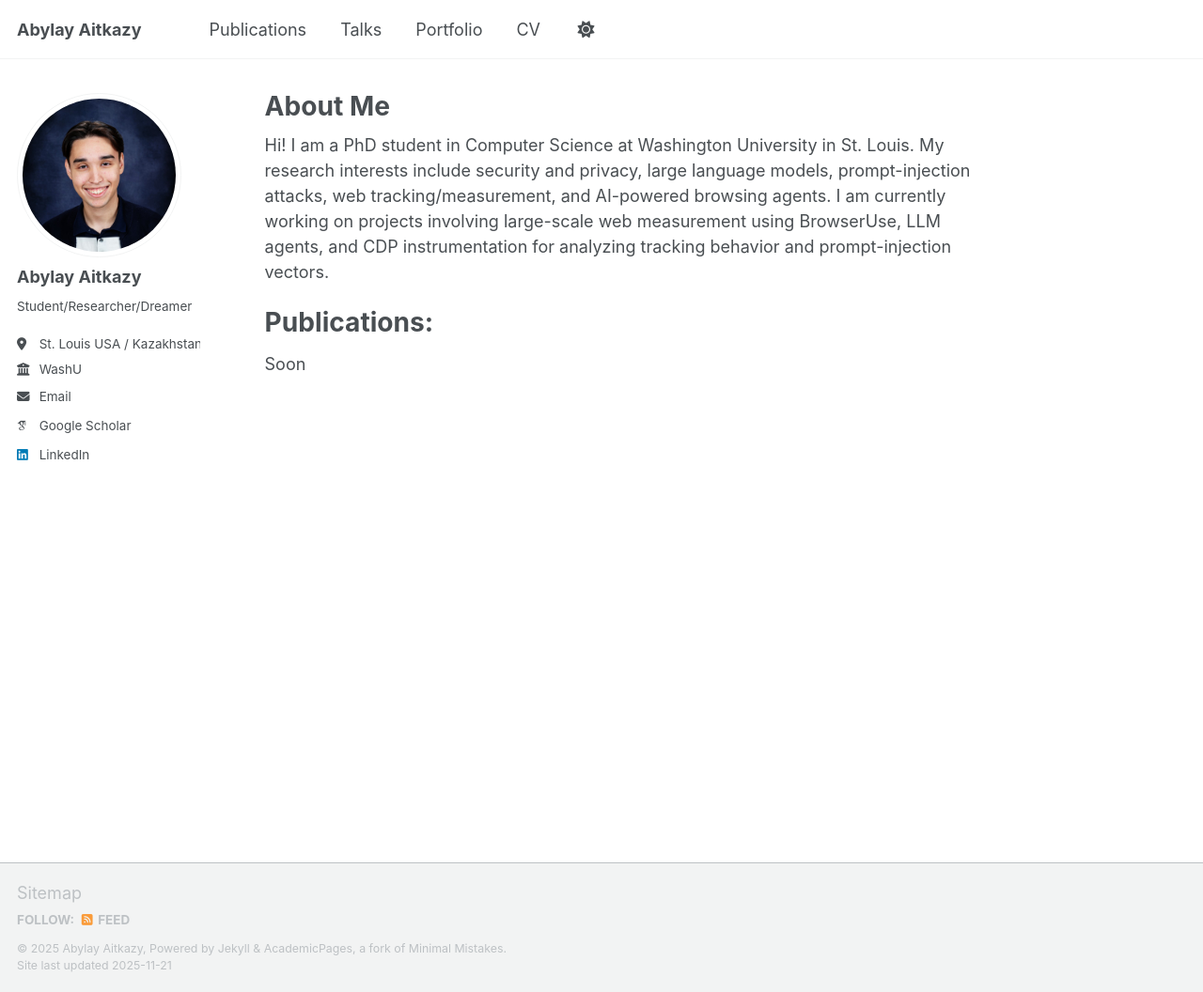
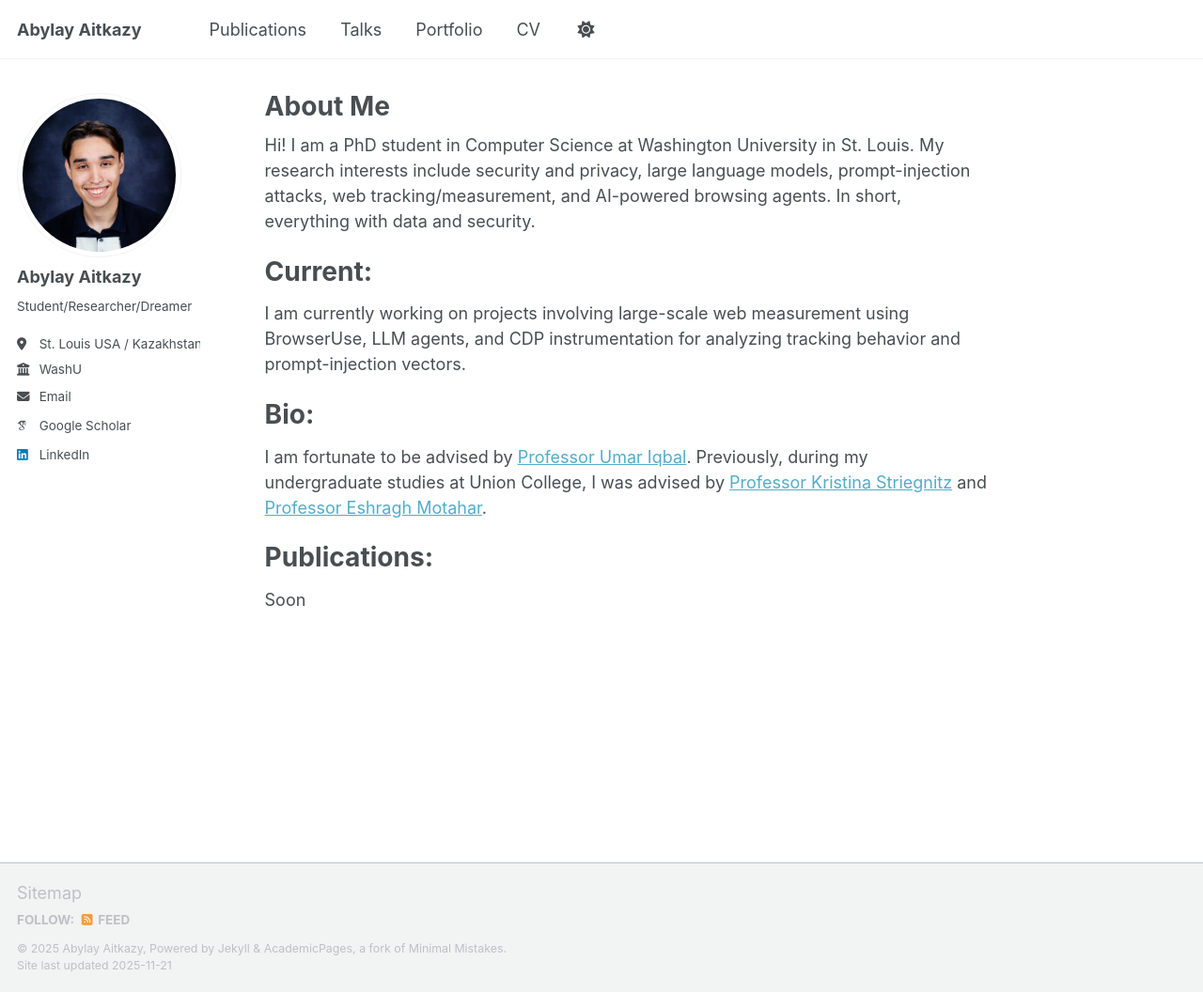
Before and after one commit to AblKosmo/ablkosmo.github.io, a Jekyll site: the page built from _pages/about.md, in a window 1280 px wide and 1056 px high. Shown: the whole window at 94% size. Built offline with Jekyll 4.4.1, drawn with Linux system fonts in a browser that asks for light colours; some web fonts are replaced; a script that is not in the unit is left out.

Commit message:
Update about.md

```diff
--- a/_pages/about.md
+++ b/_pages/about.md
@@ -9,9 +9,20 @@ redirect_from:
 Hi!
 I am a PhD student in Computer Science at Washington University in St. Louis.
 My research interests include security and privacy, large language models, prompt-injection attacks,
-web tracking/measurement, and AI-powered browsing agents.
+web tracking/measurement, and AI-powered browsing agents. In short, everything with data and security.
+
+Current:
+======
 I am currently working on projects involving large-scale web measurement using BrowserUse,
 LLM agents, and CDP instrumentation for analyzing tracking behavior and prompt-injection vectors.
+
+Bio:
+======
+I am fortunate to be advised by [Professor Umar Iqbal](https://your-link-here).
+Previously, during my undergraduate studies at Union College, I was advised by
+[Professor Kristina Striegnitz](https://your-link-here) and
+[Professor Eshragh Motahar](https://your-link-here).
+
 
 Publications:
 ======
```
